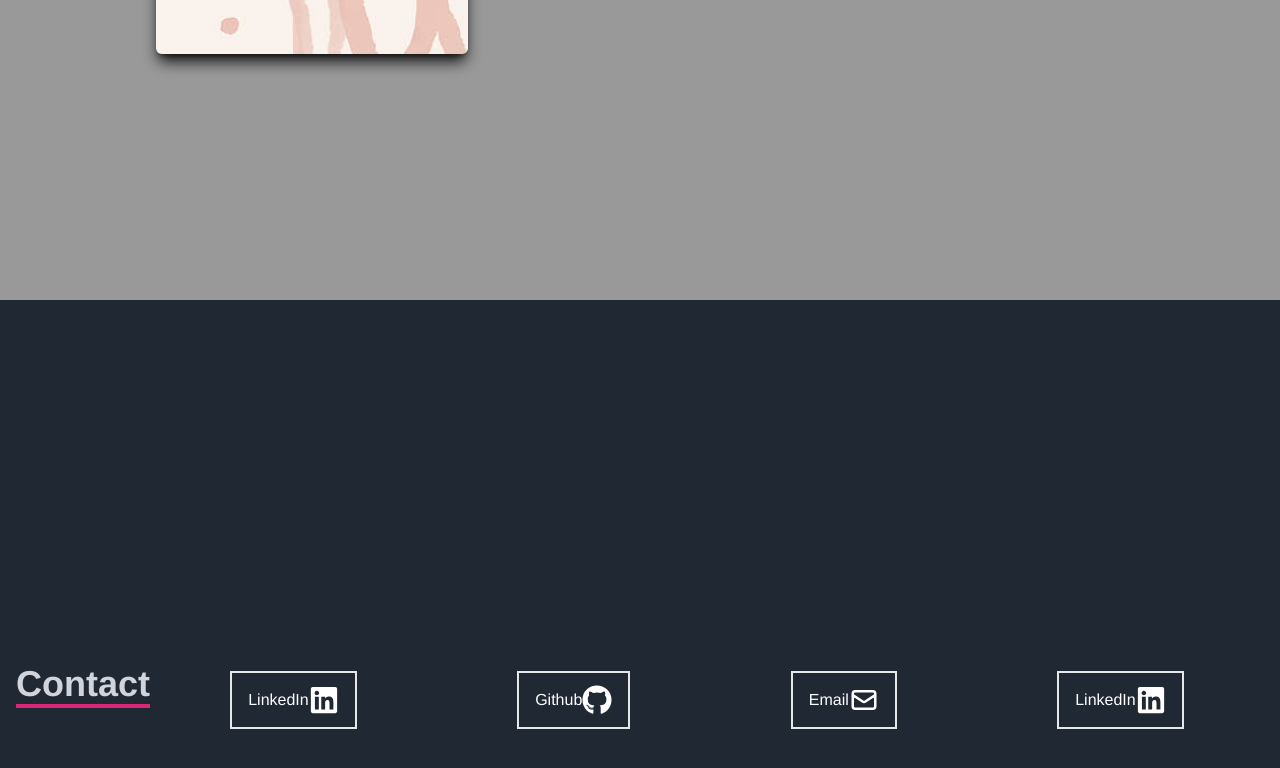
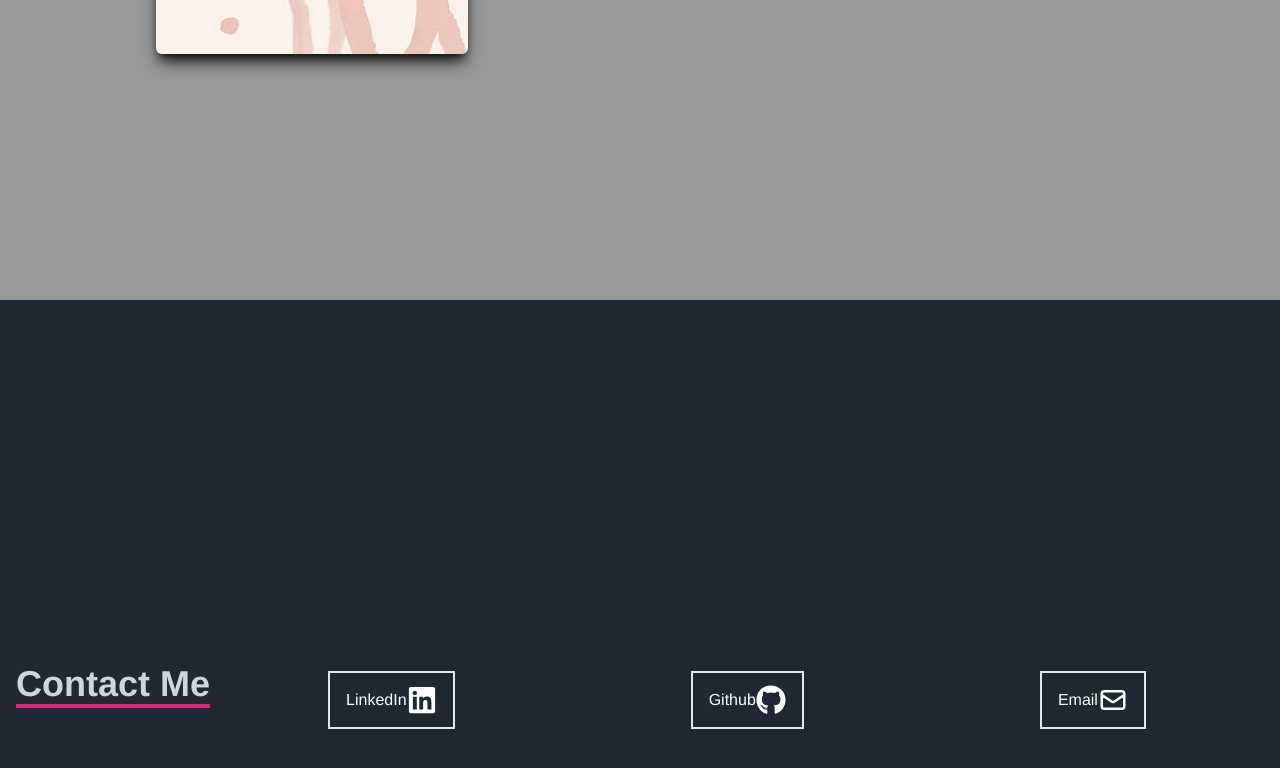
Before and after one commit to ScottieTee/Sarah-Thompson-Portfolio, a React (Create React App) app in the folder my-portfolio/: page / in a window 1280 px wide. Shown: the part 2100-2868 px from the top of the page. Built offline with nearby package versions, Linux system fonts and the light colour scheme.

Commit message:
all buttons function properly

```diff
--- a/my-portfolio/src/componets/contact.jsx
+++ b/my-portfolio/src/componets/contact.jsx
@@ -11,12 +11,11 @@
             className="w-full h-screen bg-[rgb(31,40,51)] flex justify-center items-center p-4"
         >
             <div className="pb-8">
-                <p className="text-4xl font-bold inline border-b-4 border-pink-600 text-gray-300">Contact</p>
+                <p className="text-4xl font-bold inline border-b-4 border-pink-600 text-gray-300">Contact Me</p>
             </div>
             <a className="text-white border-2 hover:bg-pink-600 hover:border-pink-600 px-4 py-3 my-8 mx-auto flex items-center" target="_blank" href="https://www.linkedin.com/in/sarah-thompson-0b9234191/">LinkedIn<FaLinkedin size={30} /></a>
             <a className="text-white border-2 hover:bg-pink-600 hover:border-pink-600 px-4 py-3 my-8 mx-auto flex items-center" target="_blank" href="https://github.com/ScottieTee">Github<FaGithub size={30} /></a>
             <a className="text-white border-2 hover:bg-pink-600 hover:border-pink-600 px-4 py-3 my-8 mx-auto flex items-center" target="_blank" href="mailto:sscotthompson@gmail.com">Email<HiOutlineMail size={30} /></a>
-            <a className="text-white border-2 hover:bg-pink-600 hover:border-pink-600 px-4 py-3 my-8 mx-auto flex items-center" target="_blank" href="https://www.linkedin.com/in/sarah-thompson-0b9234191/">LinkedIn<FaLinkedin size={30} /></a>
         </div>
     );
   };
--- a/my-portfolio/src/componets/hero.jsx
+++ b/my-portfolio/src/componets/hero.jsx
@@ -20,7 +20,7 @@
                             I’ve always been someone who has both a creative and a logical side. When I discovered full-stack development, I realized it would be the perfect fit. I don’t think people should settle for generic applications or forego their overall vision due to dated programming restraints. I could use my creative side to design and my logical side to code. As a bonus, being both a designer and developer allows me to make sure no detail is lost in translation. Take a look at some of my work             </p>
                         <div>
                             <Link to="projects" smooth={true} duration={700}>
-                                <button className="text-white group border-2 px-6 py-2 flex items-center hover:bg-[#3faec1] hover:border-[#3faec1] duration-300">
+                                <button className="text-white group border-2 px-6 py-2 flex items-center hover:bg-[#C90076] hover:border-[#3faec1] duration-300">
                                     View Work
                                     <span className="group-hover:rotate-90 duration-300">
                                         <HiArrowNarrowRight className="ml-3" />
```
